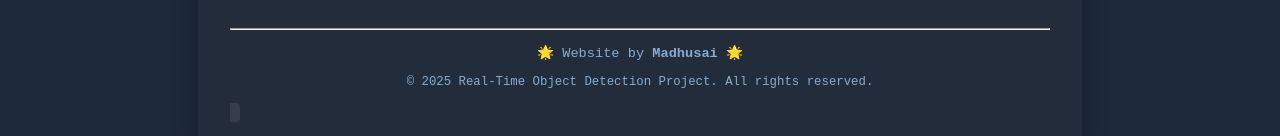
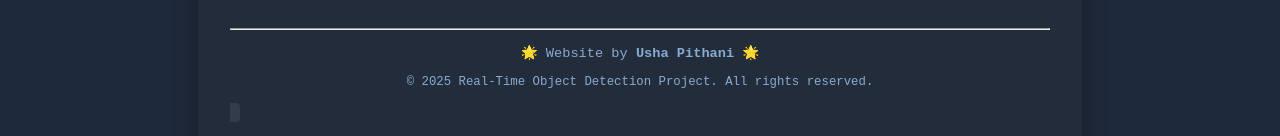
Before and after one commit to Ushapithani/Real_Time_Object_Detection_Project, a plain HTML site: page index.html in a window 1280 px wide. Shown: the part 4981-5117 px from the top of the page. Drawn offline with Linux system fonts and the light colour scheme.

Commit message:
index.html

```diff
--- a/index.html
+++ b/index.html
@@ -313,7 +313,7 @@ results.print()         # Print results to console
 
     <footer>
       <hr>
-      <p style="font-size:1.05em;">🌟 Website by <b>Madhusai</b> 🌟</p>
+      <p style="font-size:1.05em;">🌟 Website by <b>Usha Pithani</b> 🌟</p>
       <p style="font-size:0.95em;">&copy; 2025 Real-Time Object Detection Project. All rights reserved.</p>
     </footer>
   </div>
```
